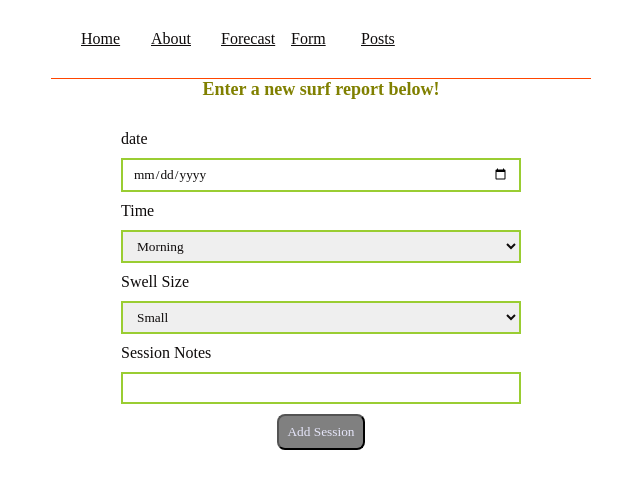
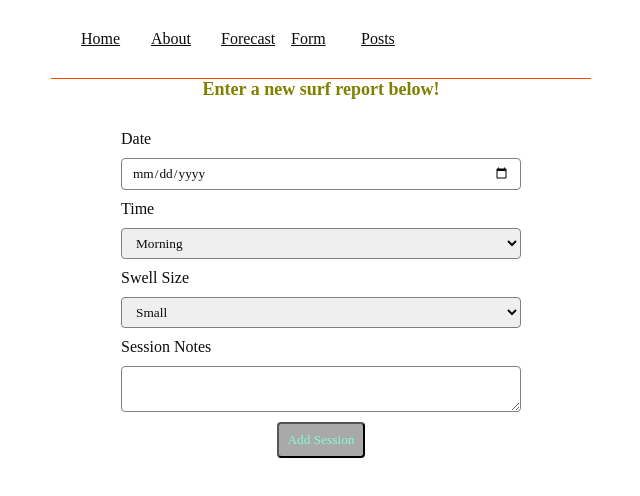
Before and after one commit to relwofl/surf-log, a React (Create React App) app: page /LogForm in a window 1280 px wide. Shown: the top 496 px of the page, without its empty margins (319-959 px from the left). Built offline with nearby package versions, Linux system fonts and the light colour scheme; a web font is replaced by a local one.

Commit message:
sat update to style and form

```diff
--- a/src/components/LogForm.js
+++ b/src/components/LogForm.js
@@ -3,10 +3,9 @@ import { useHistory } from 'react-router-dom'
 
 function LogForm(){
     const [ date, setDate] = useState("")
-    const [ time, setTime] = useState("")
-    const [ swell, setSwell] = useState("")
+    const [ time, setTime] = useState("Morning")
+    const [ swell, setSwell] = useState("Small")
     const [ note, setNote] = useState("")
-
     const history = useHistory()
 
    function handleSubmit (e) {
@@ -28,7 +27,7 @@ function LogForm(){
      <div className="logform">
         <h2>Enter a new surf report below!</h2>
             <form onSubmit={handleSubmit}>
-            <label>date</label>
+            <label>Date</label>
                 <input type="date" value={date} onChange={(e) => setDate(e.target.value)} />
 
             <label>Time </label>
@@ -37,12 +36,7 @@ function LogForm(){
                     <option value="Midday">Midday</option>
                     <option value="Evening">Evening</option>
                 </select>
-                {/* <input type="time" id="stop" /> */}
-            {/* <label>Stop</label>
-                <input type="time" id="stop" /> */}
 
-            {/* <label>Session Length</label>
-                <input type="text" /> */}
             <label>Swell Size </label>
                 <select value={swell} onChange={(e) => setSwell(e.target.value)} >
                     <option value="small">Small</option>
@@ -51,7 +45,7 @@ function LogForm(){
                 </select>
 
             <label>Session Notes</label>
-                <input type="length" value={note} onChange={(e) => setNote(e.target.value)}/>
+                <textarea type="text" value={note} onChange={(e) => setNote(e.target.value)}/>
 
                 <button> Add Session </button>
             </form>
--- a/src/index.css
+++ b/src/index.css
@@ -4,6 +4,7 @@
   margin: 0;
   font-family: "Original Surfer";
   color: rgb(14, 11, 11);
+
 }
 /* need to work on this more */
 /* .home */
@@ -28,9 +29,6 @@
   align-items: center;
 }
 
-.navbar links {
-  margin-left: auto;
-}
 /* .logform */
 
 .logform {
@@ -50,23 +48,33 @@ color: olive;
 margin-bottom: 30px;
 }
 
-.logform input, .logform textarea, .logform select {
+.logform input, .logform select {
   width: 100%;
   padding: 6px 10px;
   margin: 10px 0;
-  border: 2px solid yellowgreen;
+  border: 1px solid grey;
+  border-radius: 4px;
   box-sizing: border-box;
   display: block;
 }
+.logform textarea {
+  width: 100%;
+  padding: 6px 10px;
+  margin: 10px 0;
+  border: 1px solid grey;
+  border-radius: 4px;
+  box-sizing: border-box;
+  display: block;
+  resize: vertical;
+}
 
 .logform button {
-  background-color: gray;
-  color: lavender;
+  background-color: darkgray;
+  color: aquamarine;
   border: 1;
   padding: 8px;
-  border-radius: 8px;
+  border-radius: 4px;
   cursor: pointer;
-
 }
 
 /* .posts */
```
